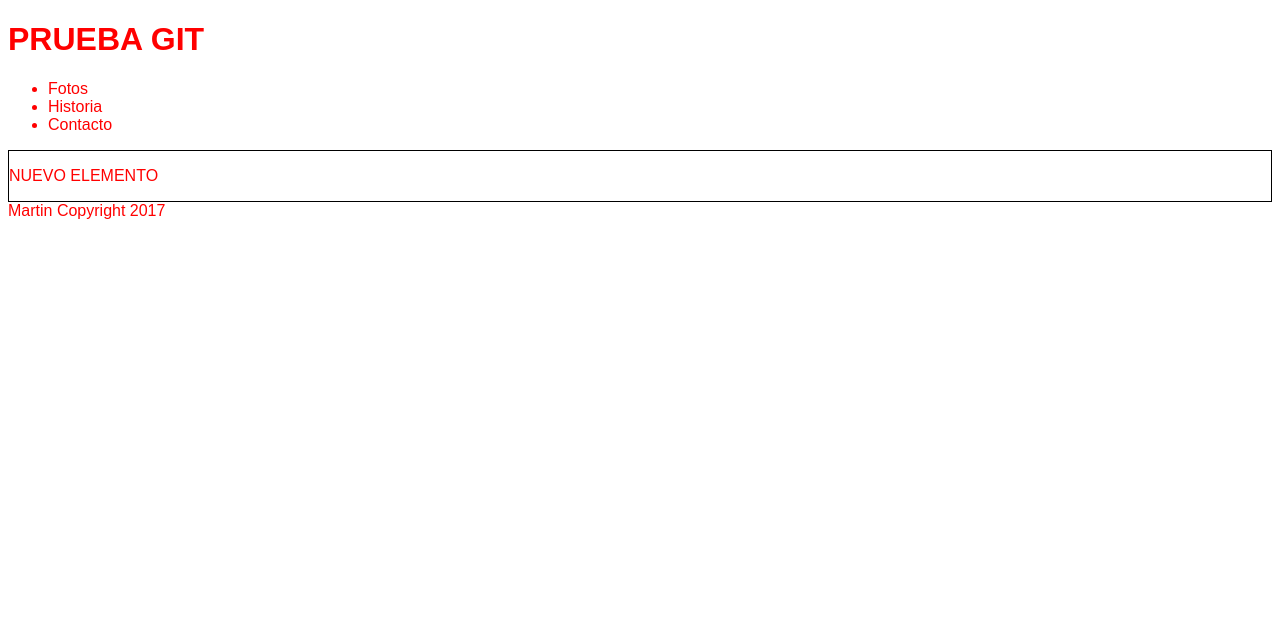
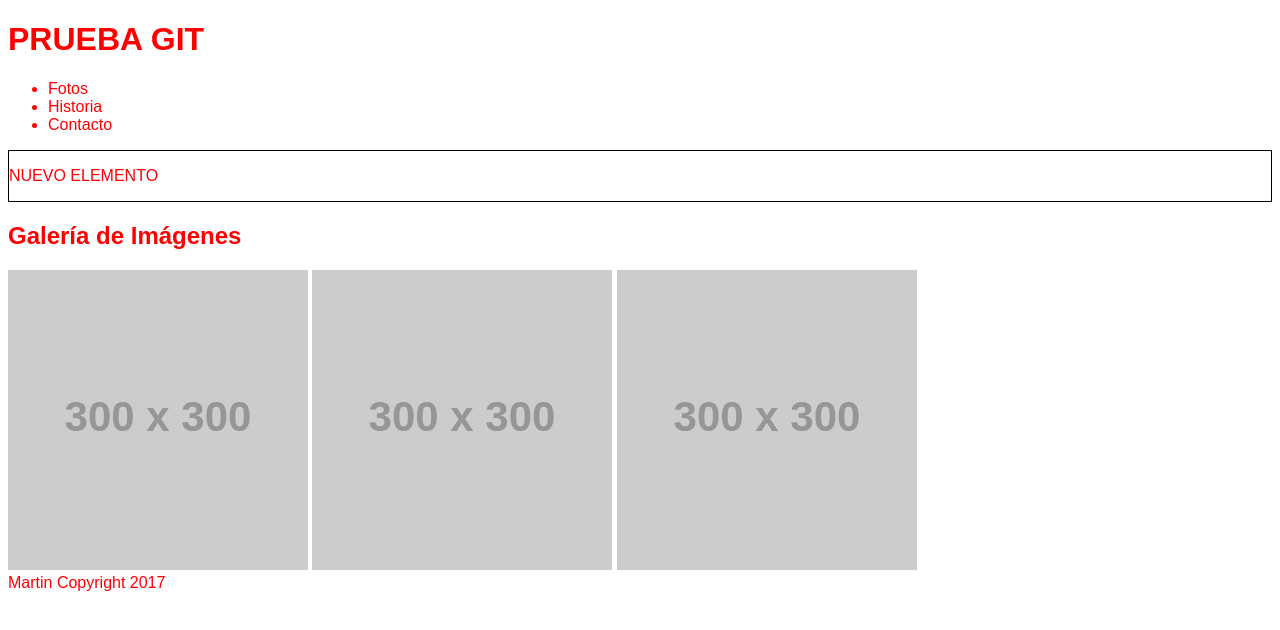
Before and after one commit to marnicsan/intro-git, a plain HTML site: page index.html in a window 1280 px wide. Drawn offline with Linux system fonts and the light colour scheme; placeholder pictures from the web are drawn by us.

Commit message:
Agrego galeria de imagenes

```diff
--- a/index.html
+++ b/index.html
@@ -18,6 +18,14 @@
 	<div class="caja">
 		<p>NUEVO ELEMENTO</p>
 	</div>
+	<section>
+		<h2>Galería de Imágenes</h2>
+		<div class="galeria">
+			<img src="http://placehold.it/300x300" alt=" electronicos"/>
+			<img src="http://placehold.it/300x300" alt=" electronicos"/>
+			<img src="http://placehold.it/300x300" alt=" electronicos"/>
+		</div>
+	</section>
 	<footer>
 		Martin Copyright 2017
 	</footer>
```
